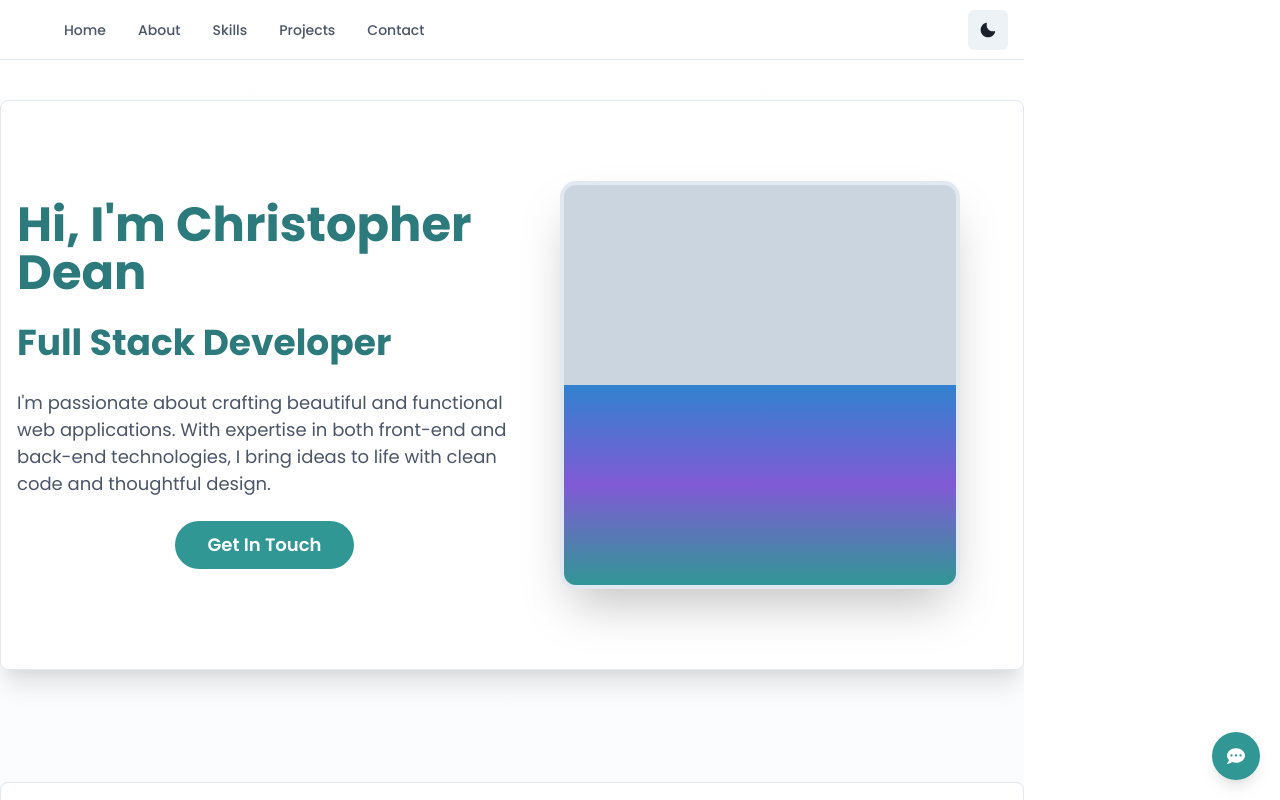
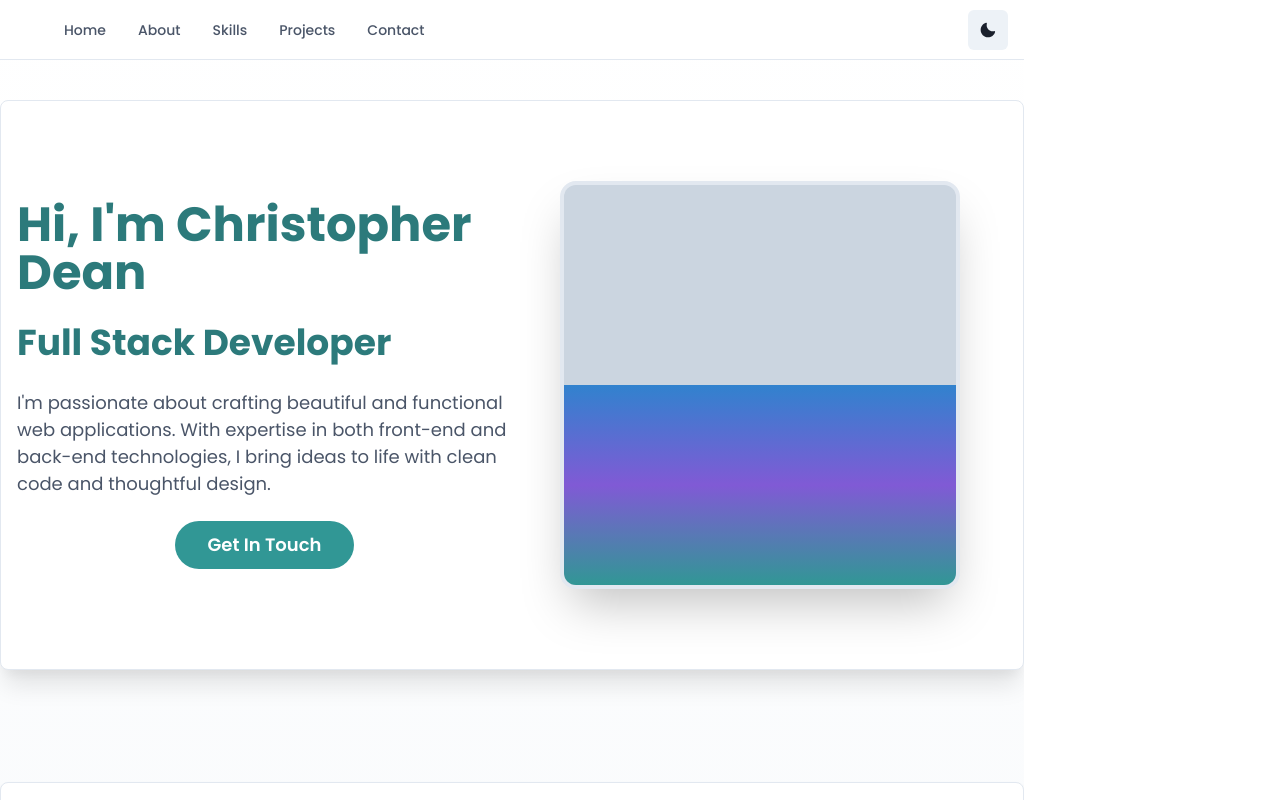
Before and after one commit to coderchrisdean/001-christopher-dean-portfolio, a React (Vite) app: page / in a window 1280 px wide. Shown: the top 800 px of the page. Built offline with nearby package versions, Linux system fonts and the light colour scheme.

Commit message:
Remove Chatbot component from main branch to resolve site issues

```diff
--- a/src/App.jsx
+++ b/src/App.jsx
@@ -6,7 +6,6 @@ import Skills from "./components/Skills";
 import Projects from "./components/Projects";
 import Contact from "./components/Contact";
 import Footer from "./components/Footer";
-import Chatbot from "./components/Chatbot";
 
 const theme = extendTheme({
   fonts: {
@@ -31,7 +30,6 @@ function App() {
           </VStack>
         </Container>
         <Footer />
-        <Chatbot />
       </Box>
     </ChakraProvider>
   );
```
